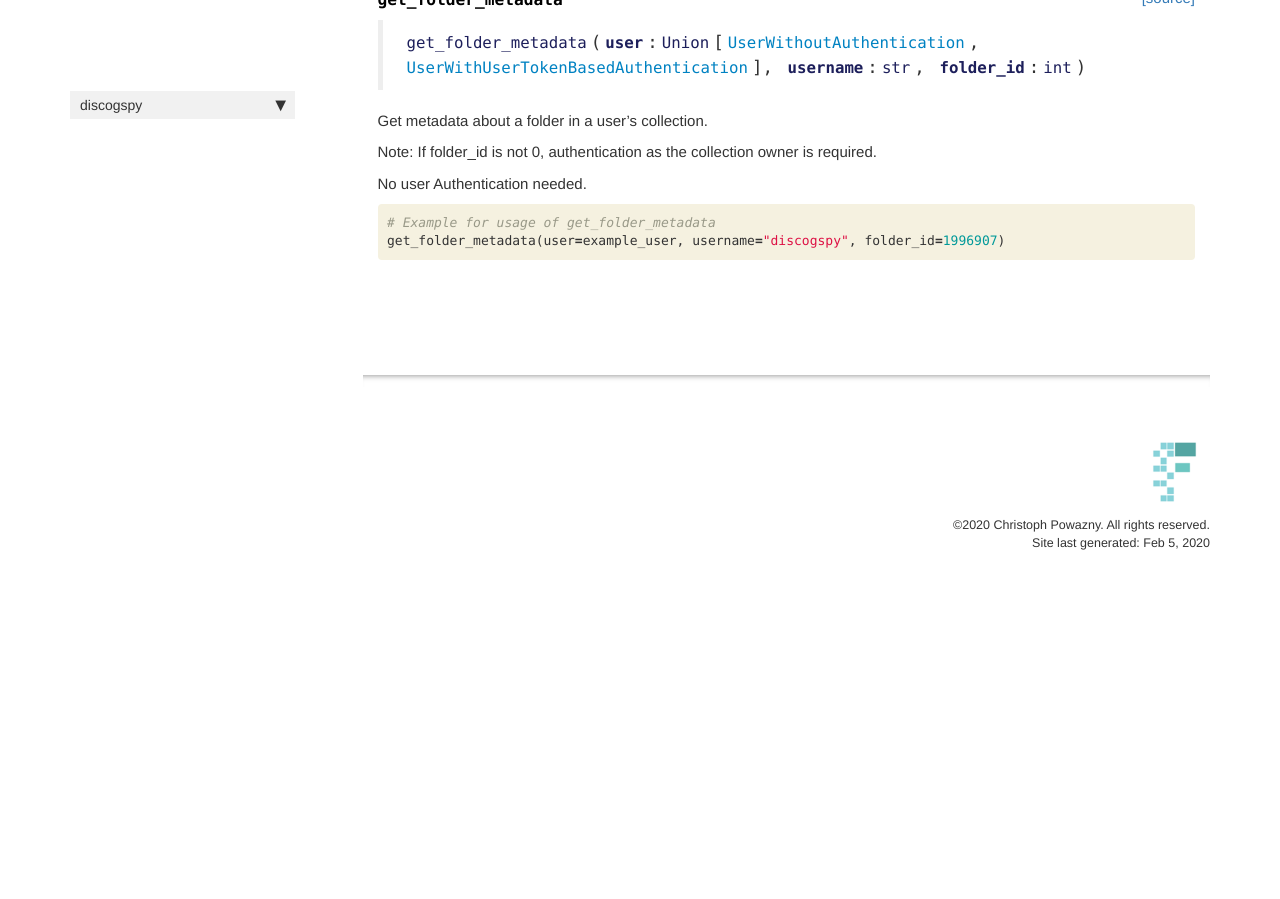
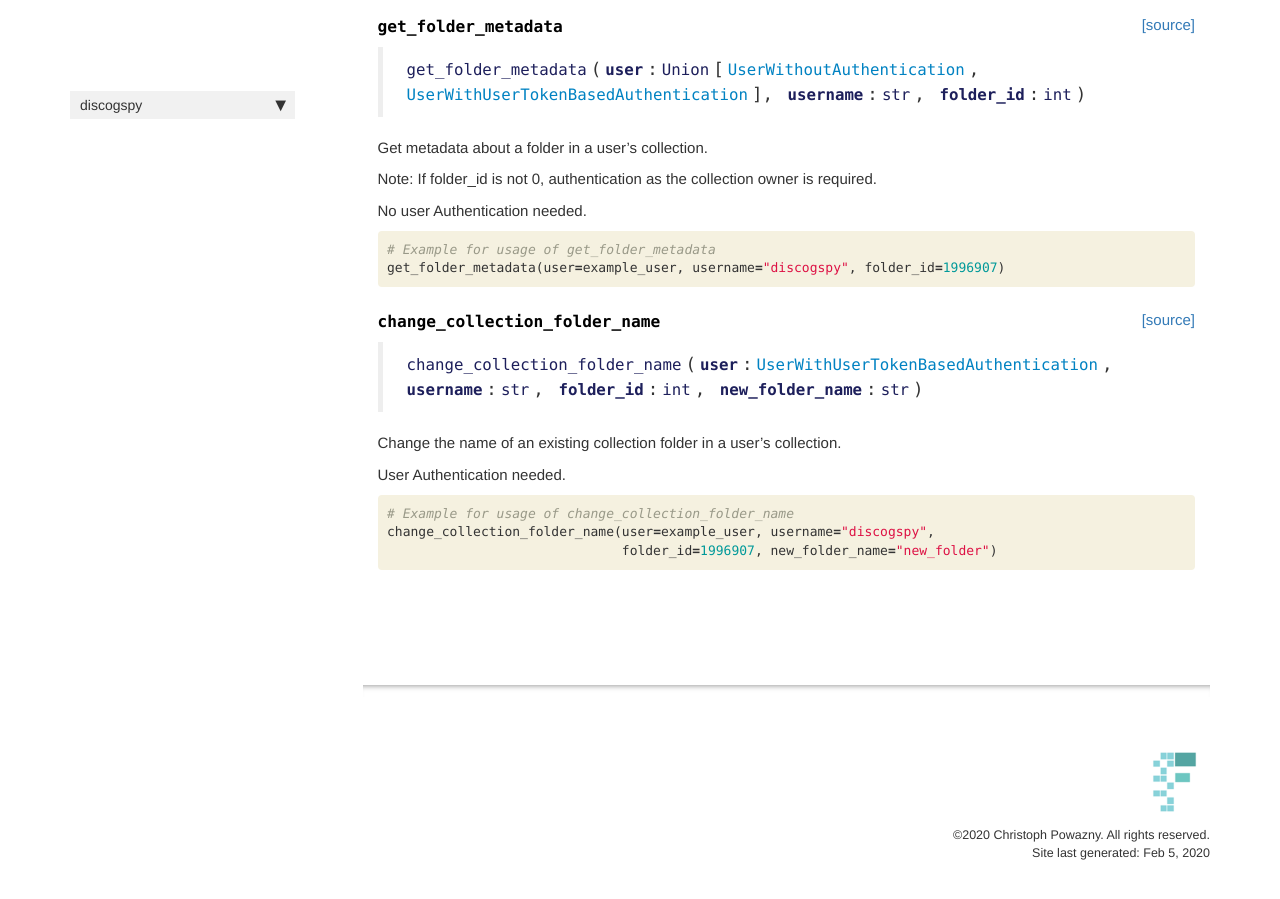
Before and after one commit to cpow-89/discogspy, a Jekyll site: the page built from docs/core.rq_collection.html, in a window 1280 px wide and 900 px high, scrolled down 923 px. Built offline with Jekyll 4.4.1, drawn with Linux system fonts in a browser that asks for light colours; nearby versions of some CDN libraries; comment, search, counter and statistics services are not loaded; before the commit the page ends 1526 px from its top, so only the background shows below that; some of the changed text lies outside the part shown.

Commit message:
add change_collection_folder_name request

```diff
--- a/discogspy/_nbdev.py
+++ b/discogspy/_nbdev.py
@@ -66,7 +66,8 @@ index = {"BASE_URL": "00_core.constants.ipynb",
          "get_upload": "05_core.rq_inventory_upload.ipynb",
          "get_user_collection_folders": "06_core.rq_collection.ipynb",
          "create_new_user_collection_folder": "06_core.rq_collection.ipynb",
-         "get_folder_metadata": "06_core.rq_collection.ipynb"}
+         "get_folder_metadata": "06_core.rq_collection.ipynb",
+         "change_collection_folder_name": "06_core.rq_collection.ipynb"}
 
 modules = ["core/constants.py",
            "core/discogs_user.py",
--- a/docs/core.rq_collection.html
+++ b/docs/core.rq_collection.html
@@ -38,7 +38,7 @@ summary: "Core.rq_collection is a collection of function wrappers around the Dis
 
 
 <div class="output_markdown rendered_html output_subarea ">
-<h4 id="get_user_collection_folders" class="doc_header"><code>get_user_collection_folders</code><a href="https://github.com/cpow-89/discogspy/tree/master/discogspy/core/rq_collection.py#L13" class="source_link" style="float:right">[source]</a></h4><blockquote><p><code>get_user_collection_folders</code>(<strong><code>user</code></strong>:<code>Union</code>[<a href="/discogspy/core.discogs_user#UserWithoutAuthentication"><code>UserWithoutAuthentication</code></a>, <a href="/discogspy/core.discogs_user#UserWithUserTokenBasedAuthentication"><code>UserWithUserTokenBasedAuthentication</code></a>], <strong><code>username</code></strong>:<code>str</code>)</p>
+<h4 id="get_user_collection_folders" class="doc_header"><code>get_user_collection_folders</code><a href="https://github.com/cpow-89/discogspy/tree/master/discogspy/core/rq_collection.py#L14" class="source_link" style="float:right">[source]</a></h4><blockquote><p><code>get_user_collection_folders</code>(<strong><code>user</code></strong>:<code>Union</code>[<a href="/discogspy/core.discogs_user#UserWithoutAuthentication"><code>UserWithoutAuthentication</code></a>, <a href="/discogspy/core.discogs_user#UserWithUserTokenBasedAuthentication"><code>UserWithUserTokenBasedAuthentication</code></a>], <strong><code>username</code></strong>:<code>str</code>)</p>
 </blockquote>
 <p>Get a list of folders in a user’s collection.</p>
 <p>Note: If you are not authenticated as the collection owner,
@@ -79,7 +79,7 @@ summary: "Core.rq_collection is a collection of function wrappers around the Dis
 
 
 <div class="output_markdown rendered_html output_subarea ">
-<h4 id="create_new_user_collection_folder" class="doc_header"><code>create_new_user_collection_folder</code><a href="https://github.com/cpow-89/discogspy/tree/master/discogspy/core/rq_collection.py#L34" class="source_link" style="float:right">[source]</a></h4><blockquote><p><code>create_new_user_collection_folder</code>(<strong><code>user</code></strong>:<a href="/discogspy/core.discogs_user#UserWithUserTokenBasedAuthentication"><code>UserWithUserTokenBasedAuthentication</code></a>, <strong><code>username</code></strong>:<code>str</code>, <strong><code>folder_name</code></strong>:<code>str</code>)</p>
+<h4 id="create_new_user_collection_folder" class="doc_header"><code>create_new_user_collection_folder</code><a href="https://github.com/cpow-89/discogspy/tree/master/discogspy/core/rq_collection.py#L35" class="source_link" style="float:right">[source]</a></h4><blockquote><p><code>create_new_user_collection_folder</code>(<strong><code>user</code></strong>:<a href="/discogspy/core.discogs_user#UserWithUserTokenBasedAuthentication"><code>UserWithUserTokenBasedAuthentication</code></a>, <strong><code>username</code></strong>:<code>str</code>, <strong><code>folder_name</code></strong>:<code>str</code>)</p>
 </blockquote>
 <p>Create a new folder in a user’s collection.</p>
 <p>User Authentication needed.</p>
@@ -118,7 +118,7 @@ summary: "Core.rq_collection is a collection of function wrappers around the Dis
 
 
 <div class="output_markdown rendered_html output_subarea ">
-<h4 id="get_folder_metadata" class="doc_header"><code>get_folder_metadata</code><a href="https://github.com/cpow-89/discogspy/tree/master/discogspy/core/rq_collection.py#L54" class="source_link" style="float:right">[source]</a></h4><blockquote><p><code>get_folder_metadata</code>(<strong><code>user</code></strong>:<code>Union</code>[<a href="/discogspy/core.discogs_user#UserWithoutAuthentication"><code>UserWithoutAuthentication</code></a>, <a href="/discogspy/core.discogs_user#UserWithUserTokenBasedAuthentication"><code>UserWithUserTokenBasedAuthentication</code></a>], <strong><code>username</code></strong>:<code>str</code>, <strong><code>folder_id</code></strong>:<code>int</code>)</p>
+<h4 id="get_folder_metadata" class="doc_header"><code>get_folder_metadata</code><a href="https://github.com/cpow-89/discogspy/tree/master/discogspy/core/rq_collection.py#L55" class="source_link" style="float:right">[source]</a></h4><blockquote><p><code>get_folder_metadata</code>(<strong><code>user</code></strong>:<code>Union</code>[<a href="/discogspy/core.discogs_user#UserWithoutAuthentication"><code>UserWithoutAuthentication</code></a>, <a href="/discogspy/core.discogs_user#UserWithUserTokenBasedAuthentication"><code>UserWithUserTokenBasedAuthentication</code></a>], <strong><code>username</code></strong>:<code>str</code>, <strong><code>folder_id</code></strong>:<code>int</code>)</p>
 </blockquote>
 <p>Get metadata about a folder in a user’s collection.</p>
 <p>Note: If folder_id is not 0, authentication as the collection owner is required.</p>
@@ -146,5 +146,45 @@ summary: "Core.rq_collection is a collection of function wrappers around the Dis
 </div>
 
 </div>
+<div class="cell border-box-sizing code_cell rendered">
+
+</div>
+<div class="cell border-box-sizing code_cell rendered">
+
+<div class="output_wrapper">
+<div class="output">
+
+<div class="output_area">
+
+
+<div class="output_markdown rendered_html output_subarea ">
+<h4 id="change_collection_folder_name" class="doc_header"><code>change_collection_folder_name</code><a href="https://github.com/cpow-89/discogspy/tree/master/discogspy/core/rq_collection.py#L76" class="source_link" style="float:right">[source]</a></h4><blockquote><p><code>change_collection_folder_name</code>(<strong><code>user</code></strong>:<a href="/discogspy/core.discogs_user#UserWithUserTokenBasedAuthentication"><code>UserWithUserTokenBasedAuthentication</code></a>, <strong><code>username</code></strong>:<code>str</code>, <strong><code>folder_id</code></strong>:<code>int</code>, <strong><code>new_folder_name</code></strong>:<code>str</code>)</p>
+</blockquote>
+<p>Change the name of an existing collection folder in a user’s collection.</p>
+<p>User Authentication needed.</p>
+
+</div>
+
+</div>
+
+</div>
+</div>
+
+</div>
+<div class="cell border-box-sizing code_cell rendered">
+<div class="input">
+
+<div class="inner_cell">
+    <div class="input_area">
+<div class=" highlight hl-ipython3"><pre><span></span><span class="c1"># Example for usage of change_collection_folder_name</span>
+<span class="n">change_collection_folder_name</span><span class="p">(</span><span class="n">user</span><span class="o">=</span><span class="n">example_user</span><span class="p">,</span> <span class="n">username</span><span class="o">=</span><span class="s2">&quot;discogspy&quot;</span><span class="p">,</span>
+                              <span class="n">folder_id</span><span class="o">=</span><span class="mi">1996907</span><span class="p">,</span> <span class="n">new_folder_name</span><span class="o">=</span><span class="s2">&quot;new_folder&quot;</span><span class="p">)</span>
+</pre></div>
+
+    </div>
+</div>
+</div>
+
+</div>
     {% endraw %}
 </div>
```
Also changed, not shown: 2 other files.
